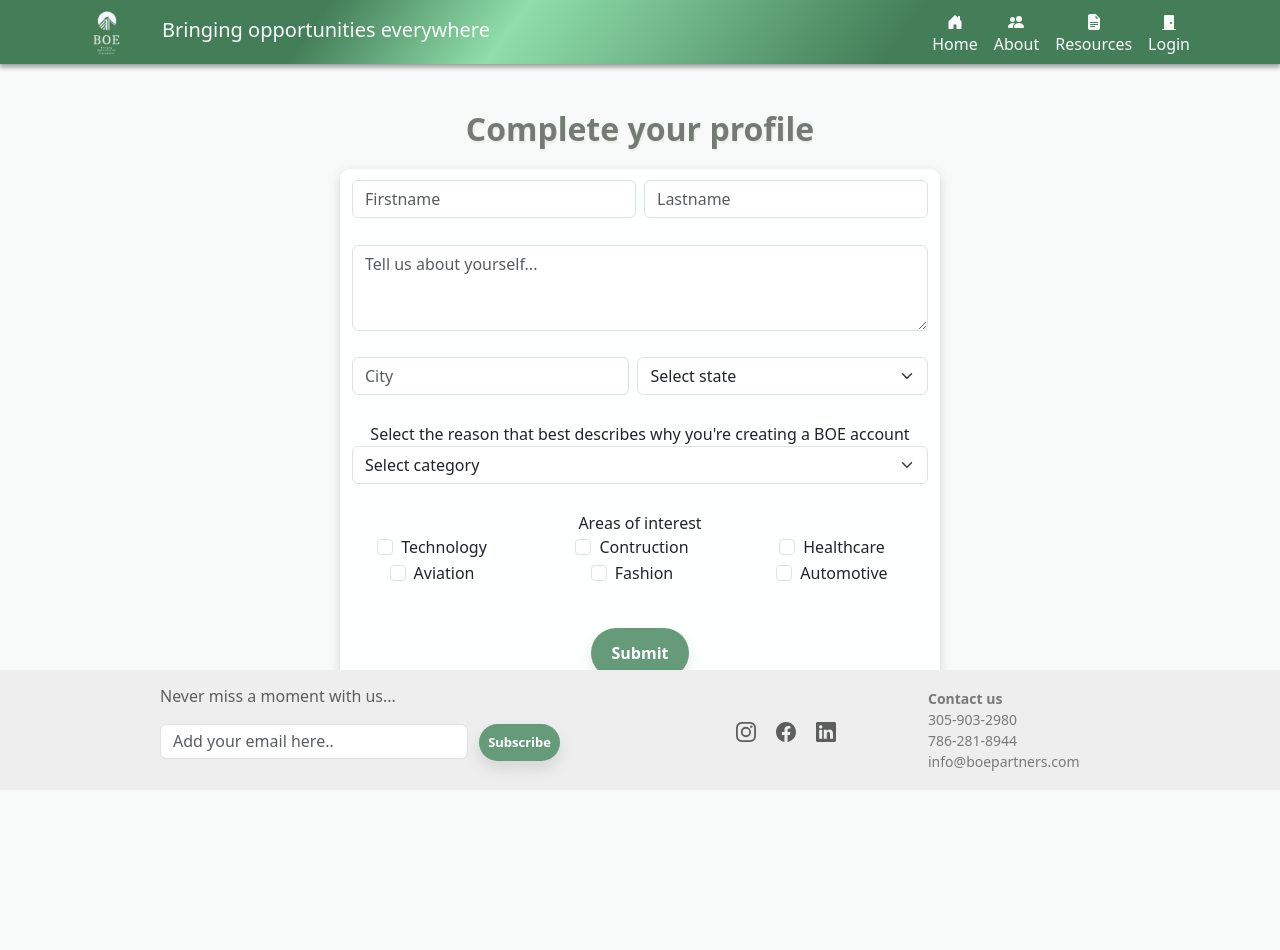
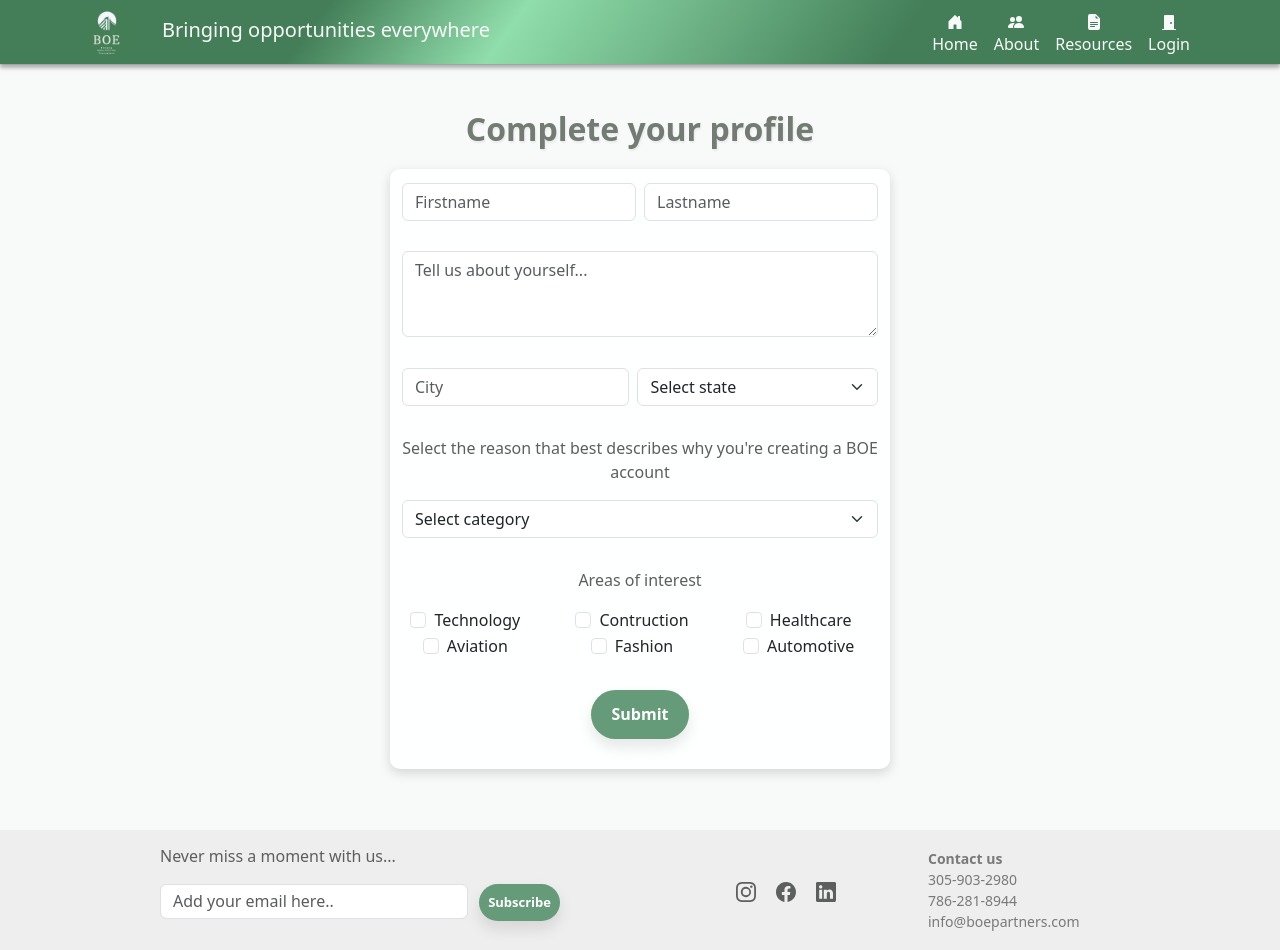
Before and after one commit to camilasandovals/boe_app, a React (Create React App) app: page /account in a window 1280 px wide. Before the commit the page ends 800 px from the top, so only its background shows below. Built offline with nearby package versions, Linux system fonts and the light colour scheme; the HTML template or start-up script is replaced by a standard one.

Commit message:
improved account form

```diff
--- a/src/components/Apply.jsx
+++ b/src/components/Apply.jsx
@@ -57,7 +57,7 @@ export default function Apply({school, program}) {
                 onChange={(e) => {setEmail(e.target.value)}}
             />
             </div>
-            <Form.Label className="text-start d-block">Resume *pdf</Form.Label>
+            <Form.Label className="text-start d-block"><p>Resume *pdf</p></Form.Label>
             <Form.Control className="mb-3" type="file" onChange={(e) => setResume(e.target.files[0])} />
             <Form.Control as="textarea" rows={3} placeholder="Additional comments.."
             onChange={(e) => {setAdditionalComments(e.target.value)}}/>
--- a/src/components/UserInfo.jsx
+++ b/src/components/UserInfo.jsx
@@ -101,7 +101,7 @@ const handleCheckboxChange = (event) => {
             </div>
         </Form.Group>
         <Form.Group className="mb-3">
-            Select the reason that best describes why you're creating a BOE account
+            <p>Select the reason that best describes why you're creating a BOE account</p>
             <Form.Select aria-label="Default select example" onChange={(e) => setCategory(e.target.value)}>
             <option value="">Select category</option>
             <option value="I'm seeking a job">I'm seeking a job</option>
@@ -111,7 +111,7 @@ const handleCheckboxChange = (event) => {
             </Form.Select>
         </Form.Group>
         <Form.Group className="mb-3">
-            Areas of interest
+            <p>Areas of interest</p>
             <Row>
                 {array.map((type, index) => (
                 <Col xs={4} key={index}>
--- a/src/pages/Account.jsx
+++ b/src/pages/Account.jsx
@@ -13,7 +13,7 @@ export default function Account() {
 
     return (
         <AppLayout>
-            <Row className="login">
+            <Row className="account">
                 <h2>Complete your profile</h2>
                 <UserInfo />
             </Row>
--- a/src/styles/App.css
+++ b/src/styles/App.css
@@ -91,22 +91,39 @@ button:active {
 }
 
 /* ------------------------------ FORM ACCOUNT ------------------------------ */
+.account{
+  height: 100vh;
+  padding-top: 110px;
+  padding-bottom: 50px;
+  justify-content: center;
+  text-align: center;
+}
 
 .form-account {
-  min-height: 550px;
-  width: 600px;
+  height: 600px;
+  width: 500px;
   background-color: var(--white);
   border-radius: 10px;
   box-shadow: 0px 0px 1px 1px var(--bg-color-mid);
   box-shadow: 0 4px 12px rgba(0,0,0,0.15);
   margin-top: 5px;
-  margin-bottom: 20px; /* add bottom margin */
+  margin-bottom: 10px; /* add bottom margin */
   display: flex;
   flex-direction: column;
   justify-content: space-evenly;
 }
 
+.form-account .button-class {
+  margin: 0;
+}
 
+@media (max-width: 800px) {
+  .form-account {
+    box-shadow: none;
+    background-color: var(--bg-color-light);
+
+  }
+}
 /* ------------------------------ ABOUT ------------------------------ */
 
 .about {
```
